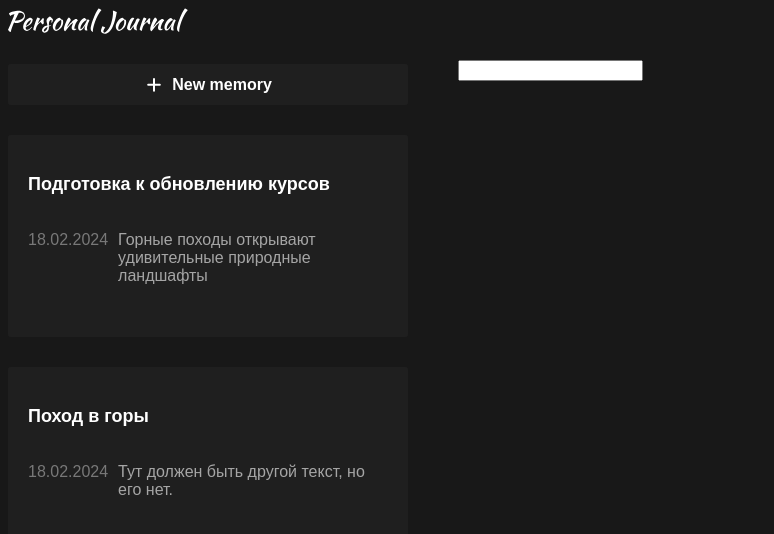
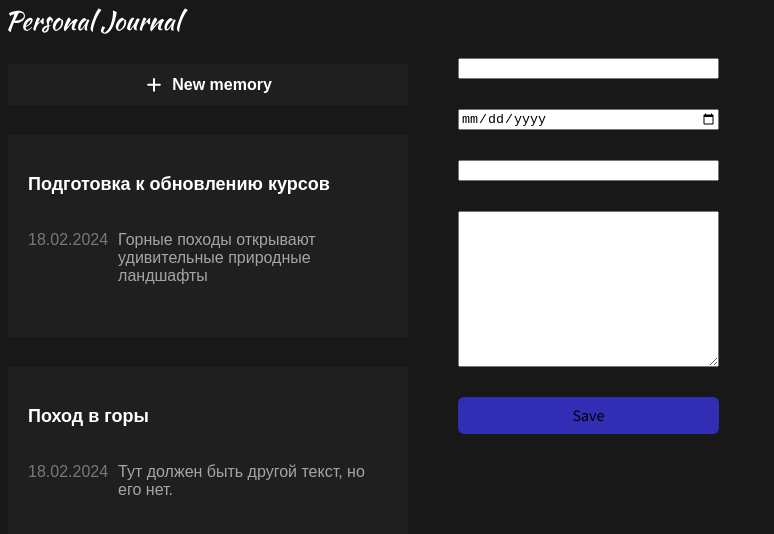
Before and after one commit to lukkearmageddon/personal-journal-react, a React (Vite) app: page / in a window 1280 px wide. Shown: the top 534 px of the page, without its empty margins (0-774 px from the left). Built offline with nearby package versions, Linux system fonts and the light colour scheme.

Commit message:
feat: add logic in journal add button

```diff
--- a/src/components/Button/Button.jsx
+++ b/src/components/Button/Button.jsx
@@ -1,15 +1,7 @@
-import { useState } from 'react';
 import './Button.css';
 
-export default function Button() {
-	const [bttn, setBttn] = useState('Save');
-
-	const clicked = () => {
-		setBttn((prev) => prev + '!');
-		// setBttn('Close');
-	};
-
+export default function Button({ text, onClick }) {
 	return (
-		<button onClick={clicked} className="button accent">{bttn}</button>
+		<button className="button accent" onClick={onClick}>{text}</button>
 	);
 }
--- a/src/components/JournalForm/JournalForm.css
+++ b/src/components/JournalForm/JournalForm.css
@@ -0,0 +1,5 @@
+.journal-form {
+  display: flex;
+  flex-direction: column;
+  gap: 30px;
+}
--- a/src/components/JournalForm/JournalForm.jsx
+++ b/src/components/JournalForm/JournalForm.jsx
@@ -1,4 +1,5 @@
 import { useState } from 'react';
+import Button from '../Button/Button';
 import './JournalForm.css';
 
 
@@ -10,9 +11,20 @@ export default function JournalForm() {
 		setInputData(inputData);
 	};
 
+	const addJournalItem = (e) => {
+		e.preventDefault();
+		const formData = new FormData(e.target);
+		const formProps = Object.fromEntries(formData);
+		console.log(formProps);
+	};
+
 	return (
-		<>
-			<input type="text" value={inputData} onChange={inputChange} />
-		</>
+		<form className='journal-form' onSubmit={addJournalItem}>
+			<input type="text" name='title' />
+			<input type="date" name='date' />
+			<input type="text" name='tag' value={inputData} onChange={inputChange} />
+			<textarea name='post' id='post' cols="30" rows='10'></textarea>
+			<Button text="Save" onClick={() => { console.log('button has pressed!'); }}></Button>
+		</form>
 	);
 }
```
